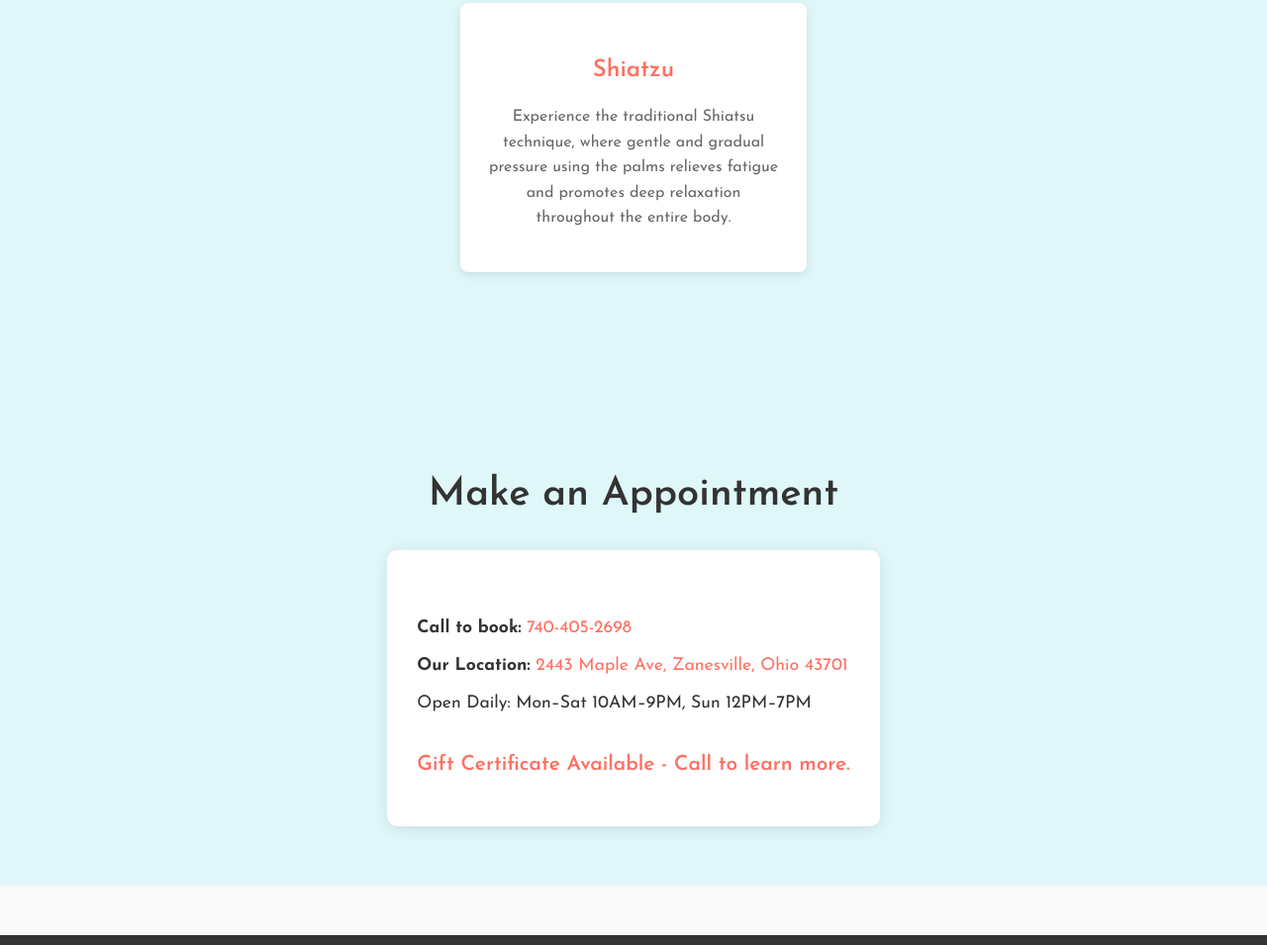
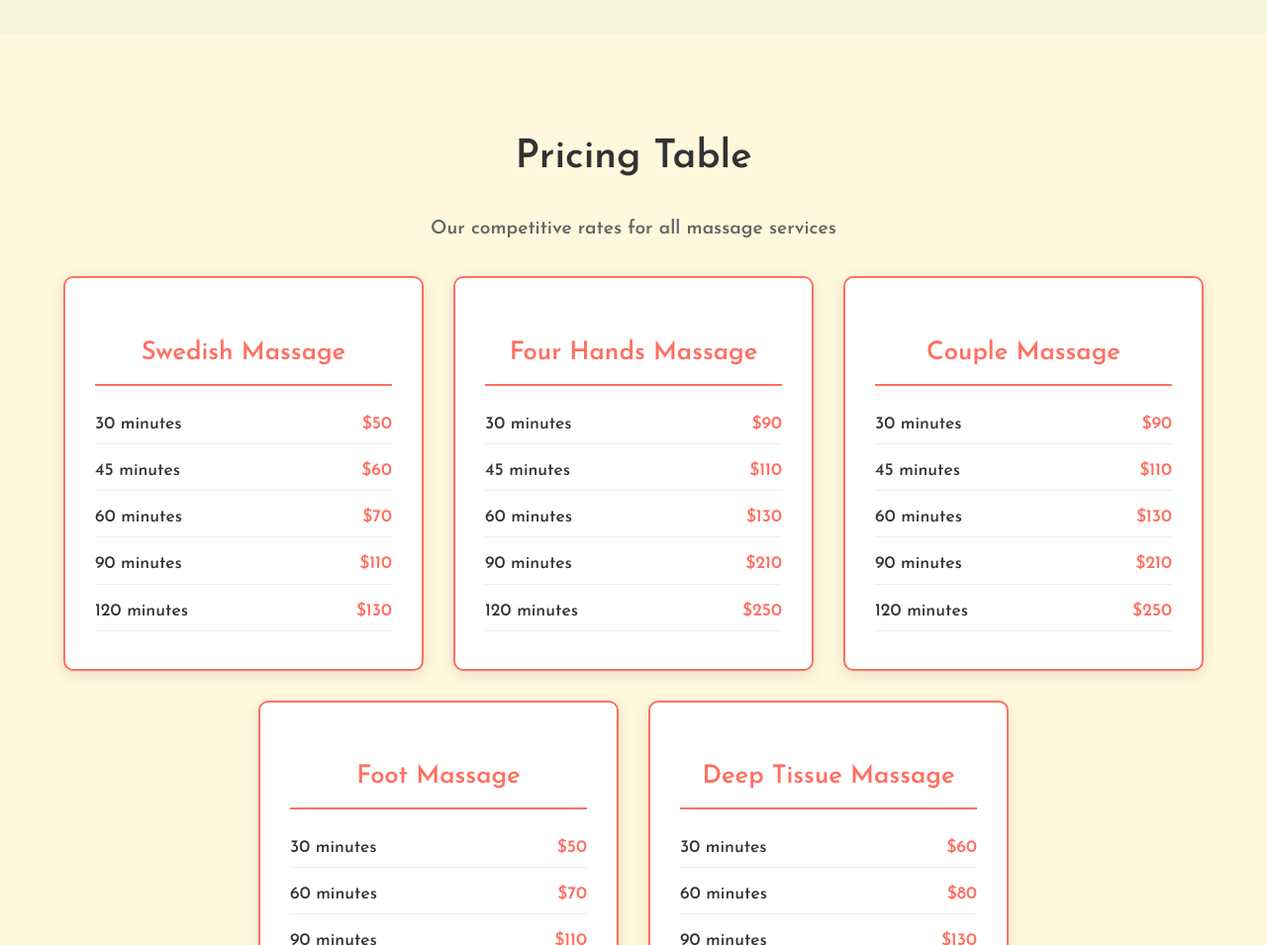
Before and after one commit to qinchanghe123/Day-Light-Spa, a plain HTML site: page index.html in a window 1280 px wide. Shown: the part 1845-2800 px from the top of the page at 99% size. Drawn offline with Linux system fonts and the light colour scheme; a web font is replaced by a local one.

Commit message:
价目表

```diff
--- a/index.html
+++ b/index.html
@@ -228,6 +228,61 @@
         box-shadow: 0 5px 15px rgba(0,0,0,0.2);
       }
 
+      /* Pricing Section */
+      #pricing {
+        background-color: #fff8dc; /* Light cream background for pricing */
+      }
+
+      .pricing-table {
+        display: flex;
+        flex-wrap: wrap;
+        justify-content: center;
+        gap: 30px;
+        margin: 30px 0;
+      }
+
+      .pricing-item {
+        background-color: white;
+        padding: 30px;
+        border-radius: 10px;
+        box-shadow: 0 4px 15px rgba(0,0,0,0.1);
+        width: 300px;
+        text-align: center;
+        border: 2px solid #ff6f61;
+      }
+
+      .pricing-item h3 {
+        color: #ff6f61;
+        font-size: 1.6rem;
+        margin-bottom: 20px;
+        border-bottom: 2px solid #ff6f61;
+        padding-bottom: 10px;
+      }
+
+      .pricing-details {
+        text-align: left;
+        margin-top: 15px;
+      }
+
+      .pricing-details p {
+        display: flex;
+        justify-content: space-between;
+        margin: 8px 0;
+        padding: 5px 0;
+        border-bottom: 1px solid #eee;
+        font-size: 1.1rem;
+      }
+
+      .pricing-details .duration {
+        color: #333;
+        font-weight: 500;
+      }
+
+      .pricing-details .price {
+        color: #ff6f61;
+        font-weight: 600;
+      }
+
       /* Appointment Section */
       #contact {
         background-color: #e0f7fa; /* Light blue background for contact section */
@@ -357,6 +412,7 @@
       <!-- <a href="#home"><img src="https://CLOUDSspa.com/wp-content/uploads/2021/03/CLOUDS-spa-logo.png" alt="Spa Logo" /></a> -->
       <ul>
         <li><a href="#services">Services</a></li>
+        <li><a href="#pricing">Pricing</a></li>
         <li><a href="#specials">Specials</a></li>
         <!-- <li><a href="#reviews">Reviews</a></li> -->
         <li><a href="#contact">Contact</a></li>
@@ -385,9 +441,105 @@
             <h4>Call for consultation</h4>
           </div>
         </div>
-        <!-- 其他服务项目类似，省略以节省空间 -->
+        <div class="service-box">
+          <h3>Four Hands Massage</h3>
+          <p>
+            Experience the ultimate relaxation with our Four Hands Massage, where two skilled therapists work in harmony to provide synchronized healing.
+          </p>
+          <div class="price-wrapper">
+            <h4>Call for consultation</h4>
+          </div>
+        </div>
+        <div class="service-box">
+          <h3>Couple Massage</h3>
+          <p>
+            Enjoy a romantic and relaxing experience with your partner in our couple's massage room with side-by-side massage tables.
+          </p>
+          <div class="price-wrapper">
+            <h4>Call for consultation</h4>
+          </div>
+        </div>
+        <div class="service-box">
+          <h3>Foot Massage</h3>
+          <p>
+            Relieve tension and improve circulation with our therapeutic foot massage, targeting pressure points to promote overall wellness.
+          </p>
+          <div class="price-wrapper">
+            <h4>Call for consultation</h4>
+          </div>
+        </div>
+        <div class="service-box">
+          <h3>Deep Tissue Massage</h3>
+          <p>
+            Our deep tissue massage targets deeper layers of muscle and connective tissue to relieve chronic pain and muscle tension.
+          </p>
+          <div class="price-wrapper">
+            <h4>Call for consultation</h4>
+          </div>
+        </div>
       </div>
       <!-- <a href="#contact" class="book-button">Book a Session</a> -->
+    </section>
+
+    <!-- Pricing Section - New independent pricing table -->
+    <section id="pricing">
+      <h2>Pricing Table</h2>
+      <h4>Our competitive rates for all massage services</h4>
+      <div class="pricing-table">
+        <div class="pricing-item">
+          <h3>Swedish Massage</h3>
+          <div class="pricing-details">
+            <p><span class="duration">30 minutes</span><span class="price">$50</span></p>
+            <p><span class="duration">45 minutes</span><span class="price">$60</span></p>
+            <p><span class="duration">60 minutes</span><span class="price">$70</span></p>
+            <p><span class="duration">90 minutes</span><span class="price">$110</span></p>
+            <p><span class="duration">120 minutes</span><span class="price">$130</span></p>
+          </div>
+        </div>
+
+        <div class="pricing-item">
+          <h3>Four Hands Massage</h3>
+          <div class="pricing-details">
+            <p><span class="duration">30 minutes</span><span class="price">$90</span></p>
+            <p><span class="duration">45 minutes</span><span class="price">$110</span></p>
+            <p><span class="duration">60 minutes</span><span class="price">$130</span></p>
+            <p><span class="duration">90 minutes</span><span class="price">$210</span></p>
+            <p><span class="duration">120 minutes</span><span class="price">$250</span></p>
+          </div>
+        </div>
+
+        <div class="pricing-item">
+          <h3>Couple Massage</h3>
+          <div class="pricing-details">
+            <p><span class="duration">30 minutes</span><span class="price">$90</span></p>
+            <p><span class="duration">45 minutes</span><span class="price">$110</span></p>
+            <p><span class="duration">60 minutes</span><span class="price">$130</span></p>
+            <p><span class="duration">90 minutes</span><span class="price">$210</span></p>
+            <p><span class="duration">120 minutes</span><span class="price">$250</span></p>
+          </div>
+        </div>
+
+        <div class="pricing-item">
+          <h3>Foot Massage</h3>
+          <div class="pricing-details">
+            <p><span class="duration">30 minutes</span><span class="price">$50</span></p>
+            <p><span class="duration">60 minutes</span><span class="price">$70</span></p>
+            <p><span class="duration">90 minutes</span><span class="price">$110</span></p>
+            <p><span class="duration">120 minutes</span><span class="price">$130</span></p>
+          </div>
+        </div>
+
+        <div class="pricing-item">
+          <h3>Deep Tissue Massage</h3>
+          <div class="pricing-details">
+            <p><span class="duration">30 minutes</span><span class="price">$60</span></p>
+            <p><span class="duration">60 minutes</span><span class="price">$80</span></p>
+            <p><span class="duration">90 minutes</span><span class="price">$130</span></p>
+            <p><span class="duration">120 minutes</span><span class="price">$150</span></p>
+          </div>
+        </div>
+      </div>
+      <a href="#contact" class="book-button">Book a Session</a>
     </section>
 
     <!-- Specials Section - Added wheat background via CSS class -->
```
